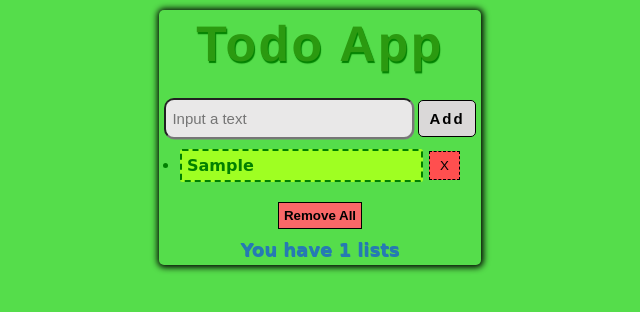
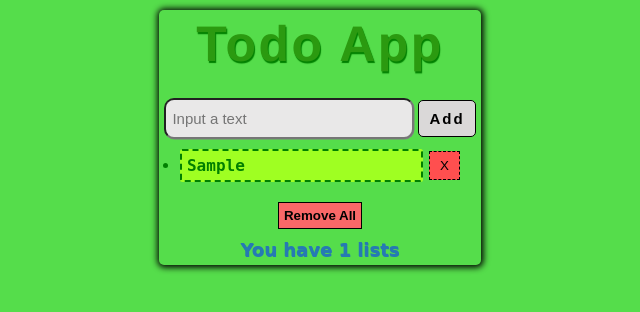
Before and after one commit to K1kva2006/TodoApp-JS, a plain HTML site: page index.html in a window 1280 px wide. Both pictures are taken after typing "Sample" into the empty fields and a click on the button "Add". Shown: the full height of the page, 320-960 px from the left. Drawn offline with Linux system fonts and the light colour scheme.

Commit message:
Update style.css

```diff
--- a/style.css
+++ b/style.css
@@ -79,7 +79,7 @@ h1 {
     word-break: break-all;
     font-weight: bold;
     border-radius: 2.5px;
-    font-family: cursive, sans-serif;
+    font-family: DejaVu Sans Mono, monospace;
     border: 2px dashed green;
 }
 .remove {
```
